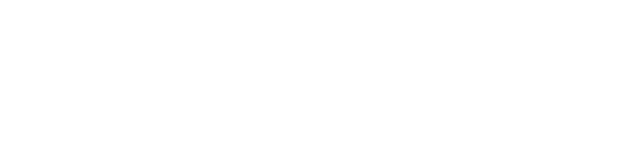
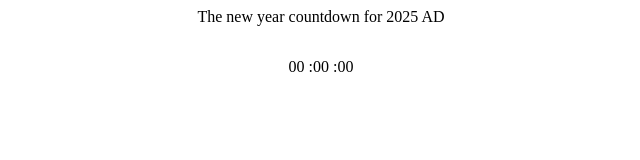
Before and after one commit to SlytherSavior/JS-Projects, a plain HTML site: page Project-3/index.html in a window 1280 px wide. Shown: the whole page, without its empty margins (319-959 px from the left). Drawn offline with Linux system fonts and the light colour scheme.

Commit message:
little css and html

```diff
--- a/Project-3/index.html
+++ b/Project-3/index.html
@@ -9,12 +9,18 @@
   <title>New Year Countdown!</title>
 </head>
 <body>
-  <div class="parent-div">
-     <div class="count-clock">
+  <div class="root">
+    <div class="title">
+      The new year countdown for 2025 AD
+    </div>
+    <div class="parent-div">
 
-     </div>
+        <div class="time" id="hours">00 :</div>
+        <div class="time" id="minutes">00 :</div>
+        <div class="time" id="seconds">00</div>
+
+    </div>
   </div>
-
   <script src="index.js"></script>
 </body>
 </html>
--- a/Project-3/styles.css
+++ b/Project-3/styles.css
@@ -0,0 +1,16 @@
+
+
+.root{
+  display: flex;
+  flex-direction: column;
+  gap: 2em;
+  justify-content: center;
+  align-items: center;
+}
+
+.parent-div{
+  display: flex;
+  flex-direction: row;
+  justify-content: center;
+  align-items: center;
+}
```
